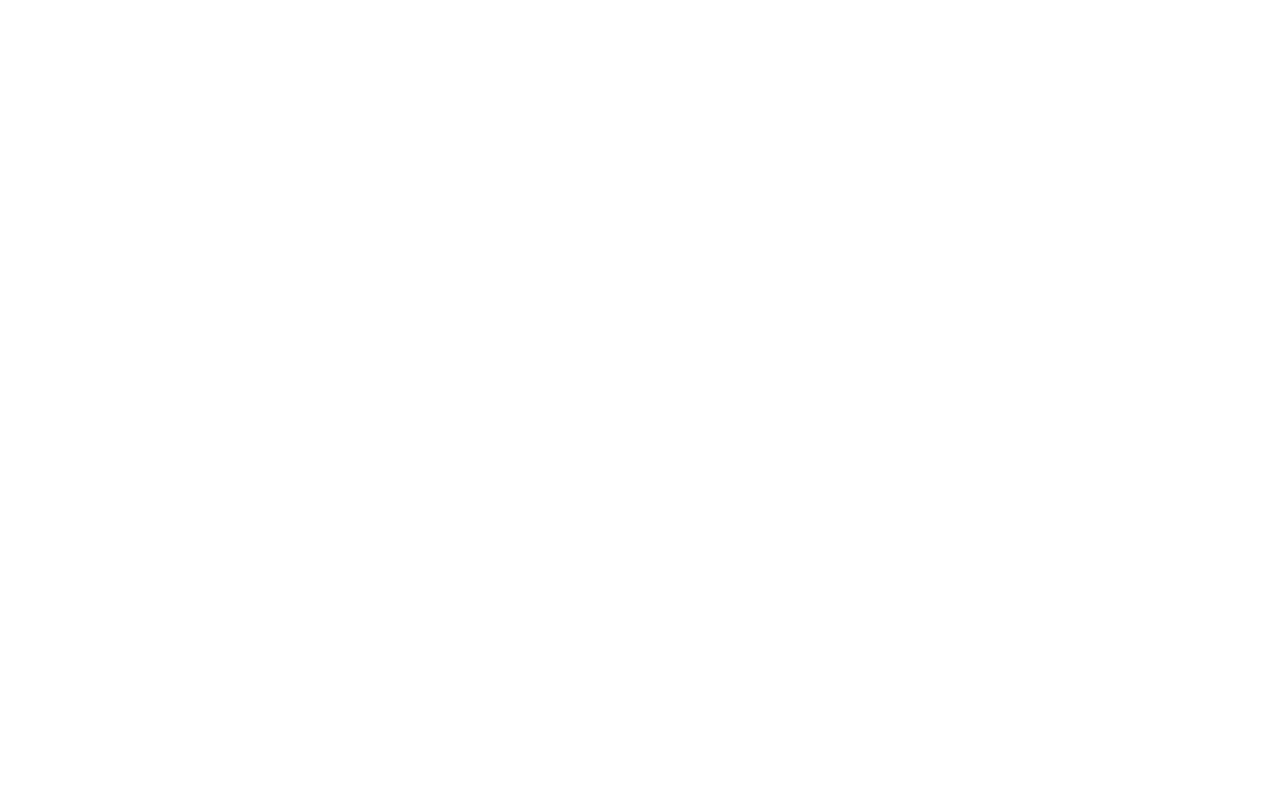
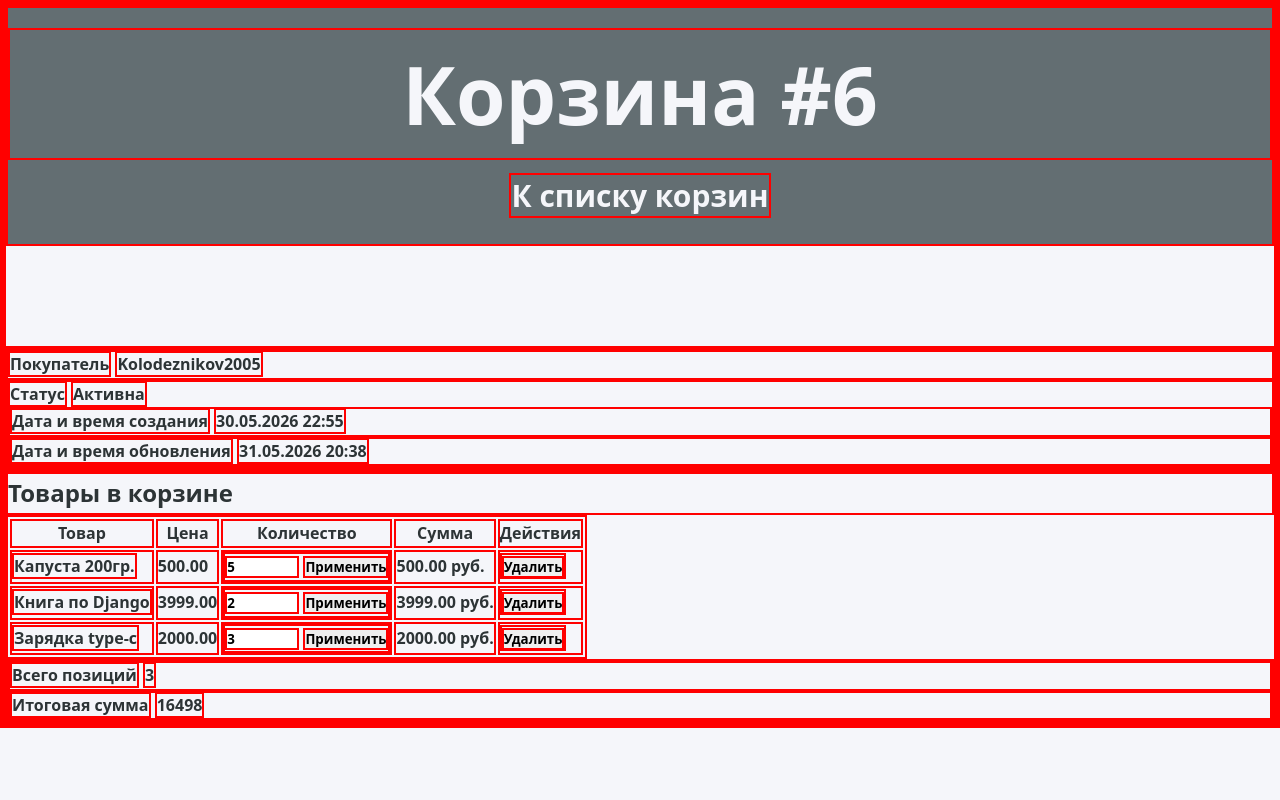
Before and after one commit to pashist-zontov/WEB6-Django-lab2, a Django app: page /carts/6/ in a window 1280 px wide. Before the commit the page is empty. Run offline with Django 5.2, Linux system fonts and the light colour scheme; data comes from the database, SQL or seed files in the repository; both versions use the stored data as it was after the commit.

Commit message:
Bad commit

```diff
--- /dev/null
+++ b/store/static/store/css/cart_detail.css
@@ -0,0 +1,38 @@
+:root {
+    --primary: #2d3436;
+    --secondary: #636e72;
+    --accent: #0984e3;
+    --light: #f5f6fa;
+    --transition: 0.3s ease;
+}
+
+* {
+    margin: 0;
+    padding: 0;
+    box-sizing: border-box;
+    font-family: 'Poppins', system-ui, sans-serif;
+    font-weight: 650;
+    border: 2px solid red;
+}
+
+body {
+    background: var(--light);
+    color: var(--primary);
+    line-height: 1.6;
+}
+
+.heading {
+    font-size: 40px;
+    text-align: center;
+    padding: 20px 0 20px 0;
+    margin-bottom: 100px;
+    color: var(--light);
+    background-color: var(--secondary);
+
+}
+
+.to-carts-btn {
+    color: var(--light);
+    text-decoration: none;
+    font-size: 30px;
+}
--- a/store/static/store/css/catalog.css
+++ b/store/static/store/css/catalog.css
@@ -51,6 +51,10 @@
     transition: all 0.3s ease;
 }
 
+.product-desc {
+    font-weight: 200;
+}
+
 .product-card:hover {
     border: 2px solid var(--light);
 }
--- /dev/null
+++ b/store/static/store/js/script.js
@@ -0,0 +1,31 @@
+document.addEventListener('DOMContentLoaded', () => {
+    let total = 0;
+    document.querySelectorAll('tbody tr').forEach(row => {
+        const priceCell = row.querySelector('[data-label="Цена"]');
+        const qtyCell = row.querySelector('input[name="quantity"]');
+        if (priceCell && qtyCell) {
+            const price = parseFloat(priceCell.textContent.replace(/[^\d.]/g, '')) || 0;
+            const qty = parseInt(qtyCell.value) || 1;
+            total += price * qty;
+            // Обновляем сумму строки
+            row.querySelector('[data-label="Сумма"]').textContent = `${(price * qty).toFixed(2)} ₽`;
+        }
+    });
+    document.getElementById('cart-total').textContent = `${total.toFixed(2)} ₽`;
+});
+
+
+function getCookie(name) {
+    let cookieValue = null;
+    if (document.cookie && document.cookie !== '') {
+        const cookies = document.cookie.split(';');
+        for (let i = 0; i < cookies.length; i++) {
+            const cookie = cookies[i].trim();
+            if (cookie.substring(0, name.length + 1) === (name + '=')) {
+                cookieValue = decodeURIComponent(cookie.substring(name.length + 1));
+                break;
+            }
+        }
+    }
+    return cookieValue;
+}
--- a/store/templates/carts/cart_detail.html
+++ b/store/templates/carts/cart_detail.html
@@ -1,3 +1,91 @@
-{% block cart_detalization %}
+{% load static %}
+<!DOCTYPE html>
+<html lang="en">
+<head>
+    <meta charset="UTF-8">
+    <link rel="stylesheet" href="{% static 'store/css/cart_detail.css' %}">
+    <title>Коризна #{{ cart.id }}</title>
+</head>
+<body>
+    <div class="container">
+        <div class="heading">
+            <h1>Корзина #{{ cart.id }}</h1>
+            <a href="{% url 'store:carts_list' %}" class="btn to-carts-btn">К списку корзин</a>
+        </div>
+    </div>
 
-{% endblock %}
+    <section class="cart-header">
+        <div class="info-item">
+            <span class="label">Покупатель</span>
+            <span class="value">{{ cart.customer.name }}</span>
+        </div>
+        <div class="info-item">
+            <span class="label">Статус</span>
+            <span class="value status status-{{ cart.status|lower }}">{{ cart.get_status_display|default:cart.status }}</span>
+        <div class="info-item">
+            <span class="label">Дата и время создания</span>
+            <span class="value">{{ cart.created_at|date:"d.m.Y H:i" }}</span>
+        </div>
+        <div class="info-item">
+            <span class="label">Дата и время обновления</span>
+            <span class="value">{{ cart.updated_at|date:"d.m.Y H:i" }}</span>
+        </div>
+    </section>
+
+    <section class="cart-container">
+        <h2>Товары в корзине</h2>
+        <table>
+            <thead>
+                <tr>
+                    <th>Товар</th>
+                    <th>Цена</th>
+                    <th>Количество</th>
+                    <th>Сумма</th>
+                    <th>Действия</th>
+                </tr>
+            </thead>
+            <tbody>
+                {% for item in cart.products.all %}
+                <tr>
+                    <td>
+                        <span class="product-name">{{ item.product.name }}</span>
+                    </td>
+                    <td>{{ item.product.price|floatformat:2 }}</td>
+                    <td>
+                        <form method="POST" class="qty-form">
+                            {% csrf_token %}
+                            <input type="hidden" name="product-id" value="{{ item.product.id }}">
+                            <input type="number" name="quantity" value="{{ item.quantity }}" min="1" max="99">
+                            <button type="submit" class="btn-sm btn-update">Применить</button>
+                        </form>
+                    </td>
+                    <td class="total-sum">{{ item.product.price|floatformat:2 }} руб.</td>
+                    <td>
+                        <form method="POST" action="{% url 'store:remove_from_cart' cart.id item.id %}" style="display:inline;">
+                            {% csrf_token %}
+                            <button type="submit" class="btn-sm btn-remove" onclick="return confirm('Удалить этот товар из корзины?');">
+                                Удалить
+                            </button>
+                        </form>
+                    </td>
+                </tr>
+                {% empty %}
+                    <tr class="empty-row"><td colspan="5">Корзина пуста</td></tr>
+                {% endfor %}
+            </tbody>
+        </table>
+
+        <div class="totals">
+            <div class="total-product">
+                <span class="total-label">Всего позиций</span>
+                <span class="total-value">{{ cart.products.count }}</span>
+            </div>
+            <div class="total-product">
+                <span class="total-label">Итоговая сумма</span>
+                <span class="total-value">{{ cart.total_price }}</span>
+            </div>
+        </div>
+    </section>
+    <script src="{% static 'store/js/script.js' %}"></script>
+</body>
+</html>
--- a/store/templates/store/cart_block.html
+++ b/store/templates/store/cart_block.html
@@ -19,7 +19,7 @@
                 <td>#{{cart.id}}</td> <!-- ID -->
                 <td>{{cart.customer}}</td> <!-- Пользователь -->
                 <!-- Django (get_<FOO>_display) -->
-                <td class="cart_status--{{cart.status}}">{{cart.get_status_display}}</td> <!-- Статус -->
+                <td class="cart_status--{{cart.status}}">{{ cart.get_status_display }}</td> <!-- Статус -->
                 <td>{{ cart.created_at|date:"d.m.Y H:i" }}</td> <!-- Дата и время -->
                 <!-- Товары -->
                 <td>
@@ -35,7 +35,6 @@
                 <td>{{cart.total_price}} рублей</td>
                 <td class="btn-row"><button class="editcart-btn">Изменить</button></td>
             </tr>
-
         {% endfor %}
     </tbody>
 
--- a/store/templates/store/partials/product_card.html
+++ b/store/templates/store/partials/product_card.html
@@ -4,7 +4,7 @@
     <div class="card-content">
         <h3 class="product-name">{{ product.name }}</h3>
         {% if product.description %}
-        <p class="product-desc">{{ product.description|truncatewords:5 }}</p>
+        <p class="product-desc">{{ product.description|truncatewords:15 }}</p>
         {% endif %}
 
         <div class="product-footer">
--- a/store/urls.py
+++ b/store/urls.py
@@ -6,5 +6,6 @@
     path('', views.index, name='index'), # <-- страница по умолчанию
     path('carts/', views.carts_list, name='carts_list'),
     path('carts/<int:cart_id>/', views.cart_detail, name='cart_detail'),
-    path('carts/add/', views.add_to_cart, name='add_to_cart')
+    path('carts/add/', views.add_to_cart, name='add_to_cart'),
+    path('carts/<int:cart_id>/remove/<int:product_id>', views.remove_from_cart, name='remove_from_cart') # Вьюха для удаления
 ]
--- a/store/views.py
+++ b/store/views.py
@@ -5,6 +5,8 @@
 from django.utils import timezone
 from .models import Carts, Products, Customers, CartsProducts
 from django.core.paginator import Paginator
+from django.views.decorators.http import require_POST
+from django.contrib import messages
 
 def carts_list(request):
     context = {
@@ -89,3 +91,16 @@
     }
 
     return render(request, 'carts/cart_detail.html', context)
+
+@require_POST
+def remove_from_cart(request, cart_id, product_id):
+    cart = get_object_or_404(Carts, id=cart_id)
+    cart_product = get_object_or_404(CartsProducts, id=product_id, cart=cart)
+    cart_product.delete()
+
+    cart.updated_at = timezone.now()
+    cart.save(update_fields=['updated_at'])
+
+    messages.success(request, f'Товар {cart_product.product.name} удалён из корзины')
+
+    return redirect('store:cart_detail', cart_id=cart.id)
```
Also changed, not shown: store/templates/store/partials/bodyparts.html (deleted, +0 -9 lines), db.sqlite3.
